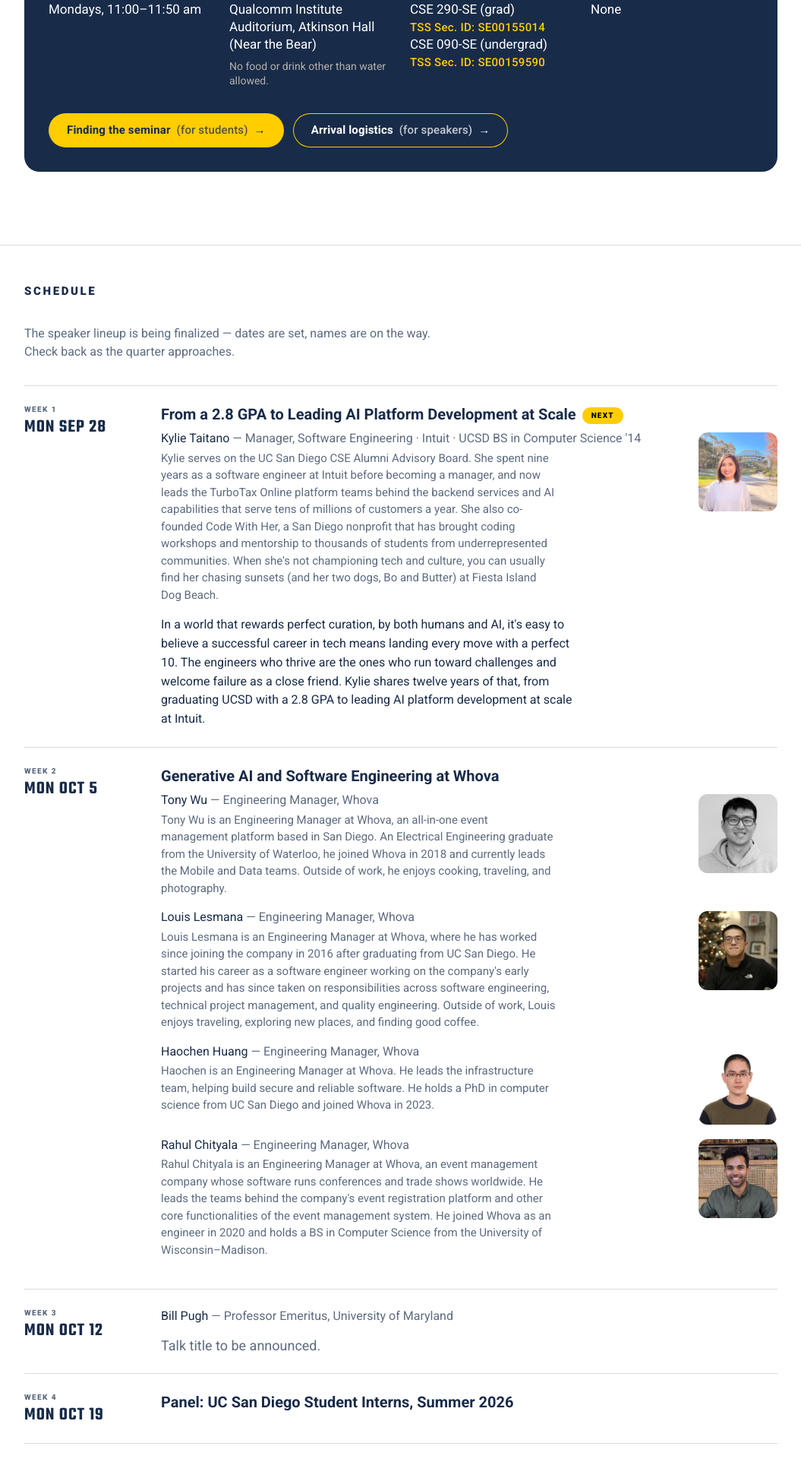
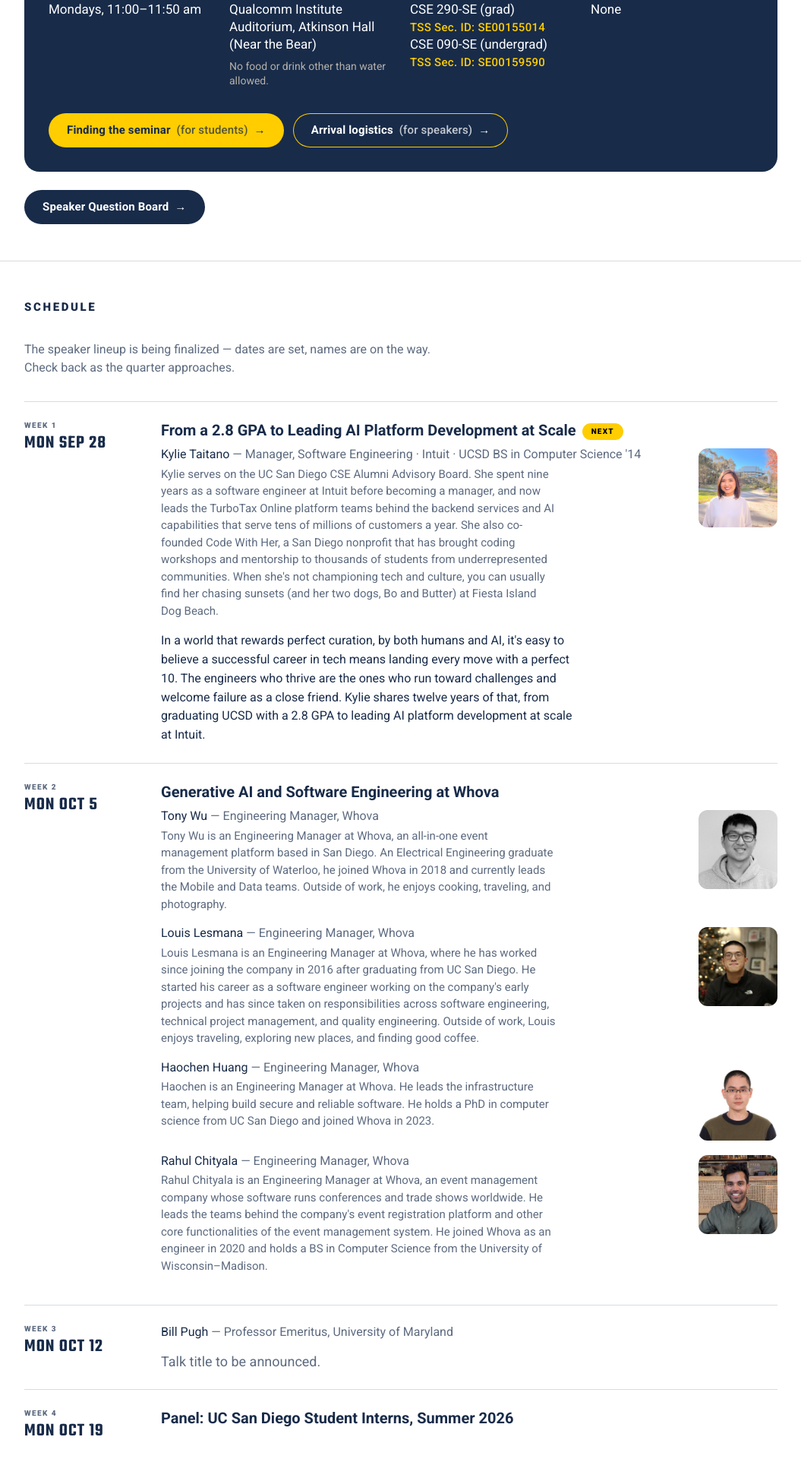
Before and after one commit to stevenjswanson/modern-swe, a Jekyll site: the page built from index.html, in a window 1280 px wide. Shown: the part 753-2673 px from the top of the page at 76% size, without its empty margins (112-1167 px from the left). Built offline with Jekyll 4.4.1, drawn with Linux system fonts in a browser that asks for light colours.

Commit message:
Add a Speaker Question Board button under the logistics box
The URL lives in course.yml with the rest of the page content, so the button
can be relabelled or removed without touching a template.

Styled for the page background rather than the band: navy ground with the
band's ink on top, the same 14.18:1 pair the box above uses, inverted. It is
block-level flex rather than inline-flex -- an inline box picks up line-box
leading, which made the gap under the band 37px on desktop and 8px on mobile.
Now a consistent 24px at every width from 320 to 1440, full width on phones.

Co-Authored-By: Claude Opus 5 <noreply@anthropic.com>

```diff
--- a/_data/course.yml
+++ b/_data/course.yml
@@ -23,6 +23,11 @@ description:
   - "Each week, practicing software engineers and system builders will share their experience and answer your questions about building software in the age of generative AI."
   - "If you register for credit (Pass/No Pass only), you will need to attend 70% of the days to pass the course. Roll will be taken."
 
+# Button under the logistics box. Remove this block to drop the button.
+question_board:
+  label: "Speaker Question Board"
+  url: "https://script.google.com/a/macros/ucsd.edu/s/AKfycbwxHLe4JZDSCtQIogKS5uMUqrmBBnLB31lai8m4B_xJykr4d4wGPgfxfPnxUXKTll_b/exec"
+
 logistics:
   - label: "When"
     value: "Mondays, 11:00–11:50 am"
--- a/assets/css/site.css
+++ b/assets/css/site.css
@@ -342,6 +342,39 @@ a:hover { color: var(--accent-hover); }
   white-space: nowrap;
 }
 
+/* Sits on the page background below the band, not inside it, so it takes the
+   page's colours rather than the band's. Navy ground with band ink on top is
+   the same 14.18:1 pair the box above uses, inverted. */
+.board-cta {
+  /* Block-level flex rather than inline-flex: an inline box picks up line-box
+     leading, which made the gap under the band differ between desktop and
+     mobile. fit-content keeps it hugging its label. */
+  display: flex;
+  width: fit-content;
+  align-items: center;
+  gap: var(--space-2);
+  /* Pull up against the band's own bottom margin for a deliberate gap. */
+  margin-top: calc(var(--space-7) * -1 + var(--space-5));
+  padding: var(--space-3) var(--space-5);
+  border-radius: var(--radius-pill);
+  background: var(--band);
+  color: var(--band-ink);
+  text-decoration: none;
+  font-family: var(--font-sans);
+  font-weight: 700;
+  font-size: 0.9375rem;
+  line-height: 1.4;
+  letter-spacing: 0.01em;
+  transition: background-color 120ms ease, color 120ms ease;
+}
+.board-cta span { transition: transform 120ms ease; }
+.board-cta:hover { background: var(--accent); color: var(--surface); }
+.board-cta:hover span { transform: translateX(3px); }
+
+@media (max-width: 40rem) {
+  .board-cta { justify-content: center; width: 100%; }
+}
+
 /* --- section head -------------------------------------------------------- */
 .section {
   padding-block: var(--space-7);
--- a/index.html
+++ b/index.html
@@ -39,6 +39,12 @@ layout: default
     </div>
   </div>
   {%- endif %}
+
+  {%- if course.question_board and course.question_board.url != "" %}
+  <a class="board-cta" href="{{ course.question_board.url }}">
+    {{ course.question_board.label }} <span aria-hidden="true">&rarr;</span>
+  </a>
+  {%- endif %}
 </section>
 
 {%- if course.show_schedule %}
```
